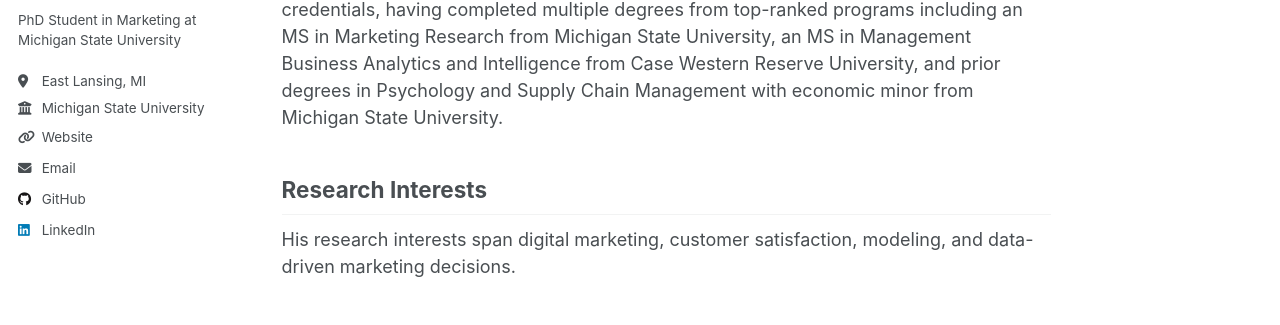
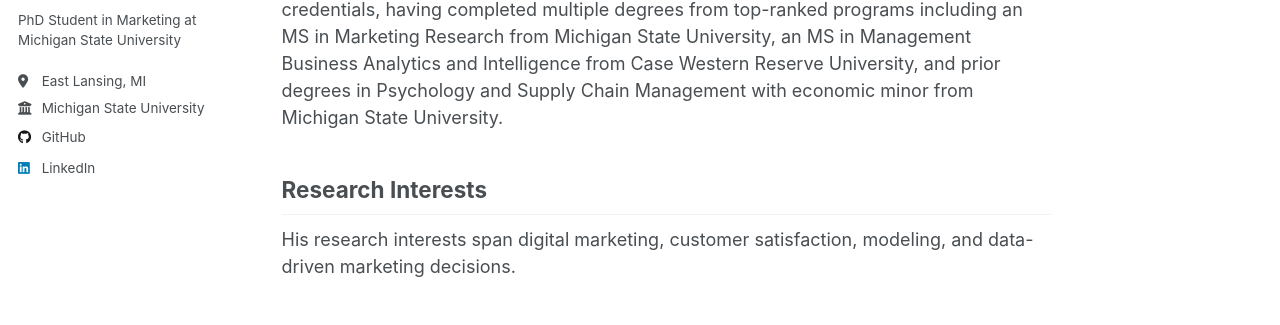
Before and after one commit to minghaowang-research/minghaowang-research.github.io, a Jekyll site: the page built from _pages/about.md, in a window 1280 px wide. Shown: the part 302-627 px from the top of the page. Built offline with Jekyll 4.4.1, drawn with Linux system fonts in a browser that asks for light colours.

Commit message:
Update _config.yml

```diff
--- a/_config.yml
+++ b/_config.yml
@@ -13,7 +13,7 @@ title                    : "Minghao Wang - PhD Student in Marketing"
 title_separator          : "-"
 name                     : &name "Minghao Wang"
 description              : &description "PhD Student in Marketing at Michigan State University"
-url                      : https://minghaowang-research.github.io # the base hostname & protocol for your site
+url                      : https://minghaowang-research.github.io
 baseurl                  : "" # the subpath of your site, e.g. "/blog"
 repository               : "minghaowang-research/minghaowang-research.github.io"
 
@@ -26,8 +26,8 @@ author:
   bio              : "PhD Student in Marketing at Michigan State University"
   location         : "East Lansing, MI"
   employer         : "Michigan State University"
-  uri              : "https://broad.msu.edu/profile/wangmi18/"
-  email            : "wangmi18@msu.edu"
+  Broad uri        : "https://broad.msu.edu/profile/wangmi18/"
+  wangnmi18@msu.edu: "wangmi18@msu.edu"
 
   # Academic websites
   arxiv            : # URL
```
